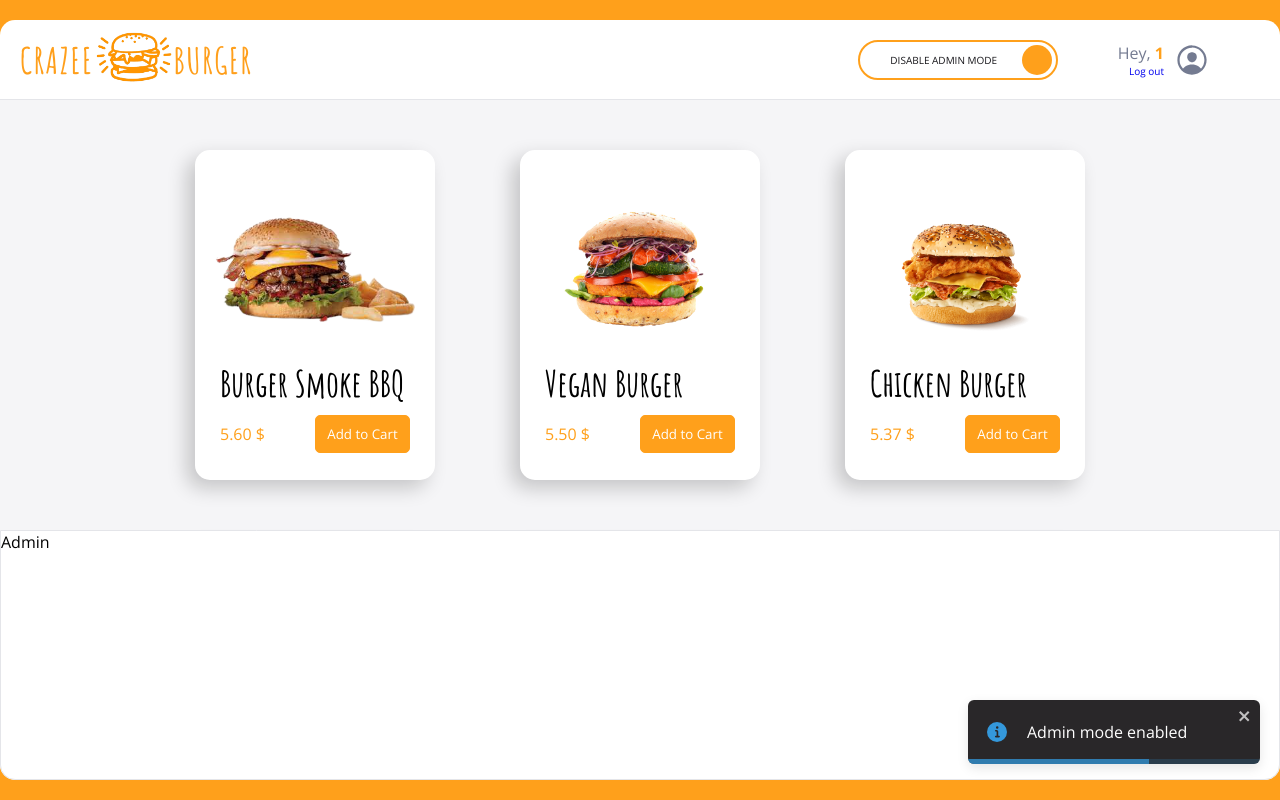
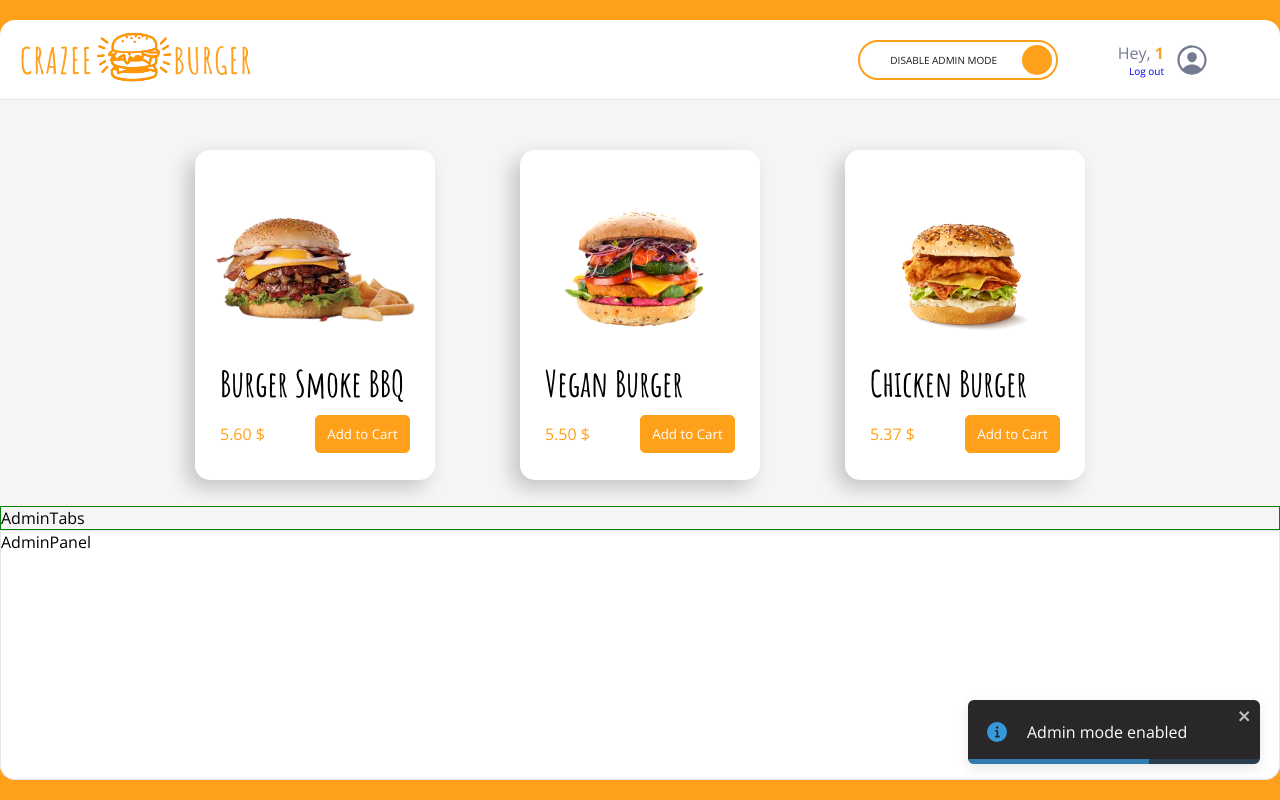
Before and after one commit to ahmedbouras/burger-store, a React (Vite) app: page /order/1 in a window 1280 px wide. Both pictures are taken after a click on the label 957 px from the left and 59 px from the top of the page. Built offline with nearby package versions, Linux system fonts and the light colour scheme; grey boxes are pictures that could not be loaded.

Commit message:
💄 F07: ADMIN > Add AdminTabs and AdminPanel

```diff
--- a/src/components/pages/order/Main/Admin/Admin.jsx
+++ b/src/components/pages/order/Main/Admin/Admin.jsx
@@ -1,8 +1,12 @@
 import styled from "styled-components";
-import theme from "../../../../../theme";
+import AdminTabs from "./AdminTabs";
+import AdminPanel from "./AdminPanel";
 
 export default function Admin() {
-  return <AdminStyled>Admin</AdminStyled>;
+  return <AdminStyled>
+    <AdminTabs/>
+    <AdminPanel/>
+  </AdminStyled>;
 }
 
 const AdminStyled = styled.div`
@@ -10,11 +14,4 @@
   bottom: 0;
   right: 0;
   left: 0;
-  background-color: ${theme.colors.white};
-  height: 250px;
-  border-bottom-left-radius: ${theme.borderRadius.extraRound};
-  border-bottom-right-radius: ${theme.borderRadius.extraRound};
-  border: 1px solid ${theme.colors.greyLight};
-  box-shadow: ${theme.borderRadius.subtle};
-
 `;
--- /dev/null
+++ b/src/components/pages/order/Main/Admin/AdminPanel.jsx
@@ -0,0 +1,15 @@
+import styled from "styled-components";
+import theme from "../../../../../theme";
+
+export default function AdminPanel() {
+  return <AdminPanelStyled>AdminPanel</AdminPanelStyled>;
+}
+
+const AdminPanelStyled = styled.div`
+  height: 250px;
+  background-color: ${theme.colors.white};
+  border-bottom-left-radius: ${theme.borderRadius.extraRound};
+  border-bottom-right-radius: ${theme.borderRadius.extraRound};
+  border: 1px solid ${theme.colors.greyLight};
+  box-shadow: ${theme.borderRadius.subtle};
+`;
--- /dev/null
+++ b/src/components/pages/order/Main/Admin/AdminTabs.jsx
@@ -0,0 +1,9 @@
+import styled from "styled-components"
+
+export default function AdminTabs() {
+  return <AdminTabsStyled>AdminTabs</AdminTabsStyled>
+}
+
+const AdminTabsStyled = styled.div`
+    border: 1px solid green;
+`
```
